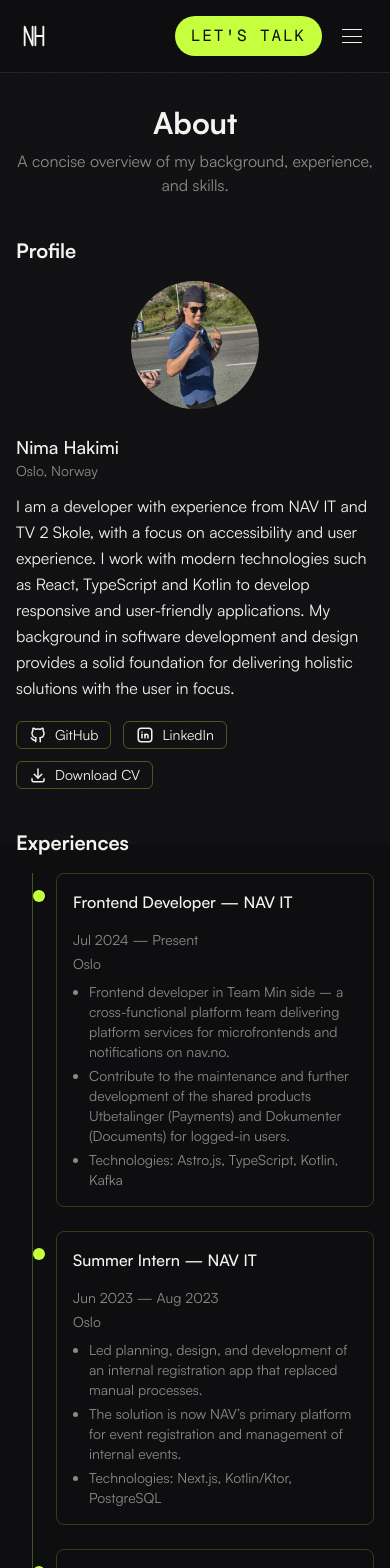
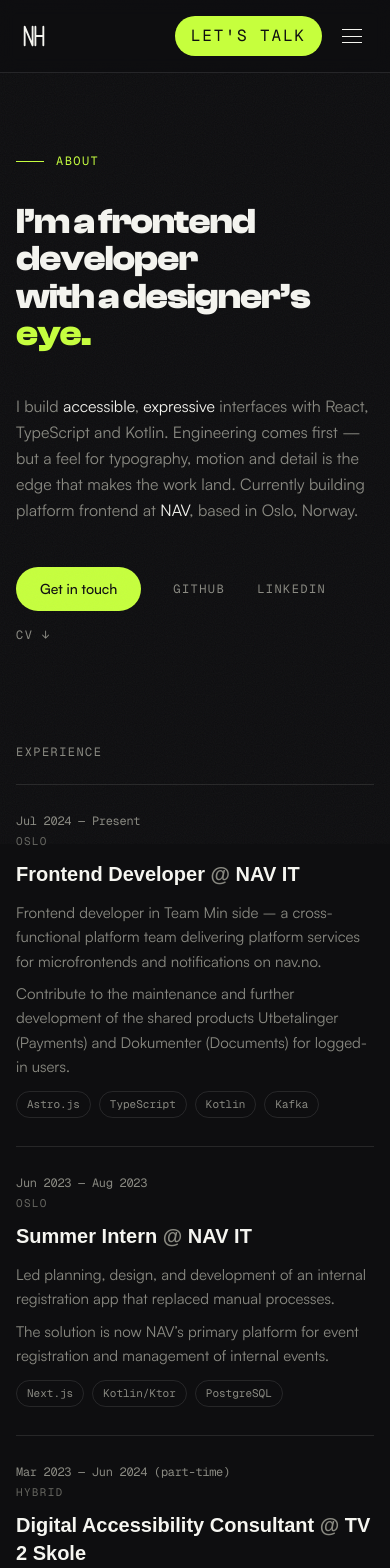
Before and after one commit to nimkimi/hackimi, a Next.js app: page /about in a window 390 px wide. Shown: the top 1568 px of the page. Built offline with nearby package versions, Linux system fonts and the light colour scheme; a web font is replaced by a local one.

Commit message:
feat(about,contact): restyle to v3 system + big-type contact on home (contact logic unchanged)

```diff
--- a/src/app/about/page.tsx
+++ b/src/app/about/page.tsx
@@ -1,223 +1,264 @@
-import AnimatedSection from '@/components/AnimatedSection';
 import about from '@/data/about';
 import { buildPageMetadata } from '@/lib/metadata';
-import Image from 'next/image';
-import Link from 'next/link';
-import { IconBrandGithub, IconBrandLinkedin, IconDownload } from '@tabler/icons-react';
+import { SITE_EMAIL } from '@/lib/site';
+import Reveal from '@/components/motion/Reveal';
+import UnderlineLink from '@/components/motion/UnderlineLink';
+import MagneticButton from '@/components/motion/MagneticButton';
 
 export const metadata = buildPageMetadata({
   title: 'About',
-  description: 'Learn about the experience, education, and skills of frontend developer Nima Hakimi based in Oslo.',
+  description:
+    'Nima Hakimi — frontend developer with a designer’s eye, building accessible, expressive web interfaces. Experience, education, and skills.',
   path: '/about',
 });
 
+/** Small mono-labelled section header with a hairline rule beneath it. */
+function SectionLabel({ children }: { children: React.ReactNode }) {
+  return (
+    <Reveal>
+      <h2 className="mono-label">{children}</h2>
+    </Reveal>
+  );
+}
+
 export default function AboutPage() {
   return (
-    <AnimatedSection>
-      <article className="space-y-10 max-w-4xl mx-auto">
-        <header className="space-y-2 text-center animate-fade-in-up" style={{ animationDelay: '40ms' }}>
-          <h1 className="text-3xl sm:text-4xl font-bold">About</h1>
-          <p className="muted max-w-2xl mx-auto">A concise overview of my background, experience, and skills.</p>
-        </header>
+    <article className="py-12 sm:py-16">
+      {/* Intro — developer-first identity, design taste as the edge */}
+      <header className="max-w-5xl">
+        <Reveal>
+          <div className="mb-[clamp(1.25rem,4vh,2.25rem)] flex items-center gap-3">
+            <span aria-hidden className="h-px w-7 bg-accent" />
+            <span className="mono-label text-accent">About</span>
+          </div>
+        </Reveal>
 
-        <section className="space-y-4">
-          <h2 className="text-xl font-semibold">Profile</h2>
-          <div className="flex flex-col md:flex-row gap-6 items-center md:items-start">
-            <div
-              className="w-32 h-32 relative rounded-full overflow-hidden flex-shrink-0 animate-fade-in-up"
-              style={{ animationDelay: '60ms' }}
+        <h1
+          className="font-display font-bold leading-[1.04] tracking-tight"
+          style={{ fontSize: 'clamp(2.25rem, 6.5vw, 4.5rem)' }}
         >
-              <Image
-                src={about.photo}
-                alt={about.name}
-                fill
-                className="object-cover"
-                sizes="(max-width: 768px) 100vw, 33vw"
-                priority
-              />
-            </div>
-            <div className="space-y-3">
-              <div className="animate-fade-in-up" style={{ animationDelay: '120ms' }}>
-                <h3 className="text-lg font-medium">{about.name}</h3>
-                <p className="text-sm text-muted dark:text-muted">{about.location}</p>
-              </div>
-              <p className="animate-fade-in-up leading-relaxed max-w-3xl" style={{ animationDelay: '160ms' }}>
-                {about.summary}
+          <span className="block overflow-hidden">
+            <Reveal>I’m a frontend developer</Reveal>
+          </span>
+          <span className="block overflow-hidden">
+            <Reveal delay={0.06}>
+              with a designer’s <span className="text-accent">eye.</span>
+            </Reveal>
+          </span>
+        </h1>
+
+        <Reveal delay={0.12} className="mt-[clamp(1.5rem,5vh,2.5rem)]">
+          <p className="measure text-[clamp(1rem,2vw,1.25rem)] leading-relaxed text-muted">
+            I build <span className="text-ink">accessible</span>, <span className="text-ink">expressive</span>{' '}
+            interfaces with React, TypeScript and Kotlin. Engineering comes first — but a feel for typography, motion
+            and detail is the edge that makes the work land. Currently building platform frontend at{' '}
+            <span className="text-ink">NAV</span>, based in {about.location}.
           </p>
-              <div className="animate-fade-in-up flex flex-wrap gap-3 pt-2" style={{ animationDelay: '200ms' }}>
+        </Reveal>
+
+        <Reveal delay={0.2} className="mt-[clamp(1.75rem,6vh,2.75rem)]">
+          <div className="flex flex-wrap items-center gap-x-8 gap-y-4">
+            <MagneticButton href="/contact">Get in touch</MagneticButton>
             {about.profiles.map((profile) => (
-                  <a
+              <UnderlineLink
                 key={profile.platform}
                 href={profile.url}
                 target="_blank"
-                    rel="noopener noreferrer"
-                    className="inline-flex items-center gap-2 text-sm px-3 py-1 rounded-md border border-accent/30 dark:border-accent/30 hover:bg-accent/10 dark:hover:bg-accent/10 transition-colors"
+                rel="noreferrer"
+                className="font-mono text-xs uppercase tracking-[0.12em] text-muted"
               >
-                    {profile.platform === 'GitHub' ? (
-                      <IconBrandGithub size={18} className="shrink-0" aria-hidden="true" />
-                    ) : (
-                      <IconBrandLinkedin size={18} className="shrink-0" aria-hidden="true" />
+                {profile.platform}
+              </UnderlineLink>
+            ))}
+            <UnderlineLink
+              href="/cv.pdf"
+              className="font-mono text-xs uppercase tracking-[0.12em] text-muted"
+            >
+              CV ↓
+            </UnderlineLink>
+          </div>
+        </Reveal>
+      </header>
+
+      {/* Experience — hairline-separated rows */}
+      <section className="mt-[clamp(4rem,12vh,7rem)]">
+        <SectionLabel>Experience</SectionLabel>
+
+        <div className="mt-6 border-t border-white/10">
+          {about.experience.map((exp, i) => (
+            <Reveal key={`${exp.company}-${exp.title}`} delay={i * 0.04}>
+              <div className="grid grid-cols-1 gap-y-3 border-b border-white/10 py-7 md:grid-cols-[10rem_1fr] md:gap-x-8">
+                <div className="flex flex-col gap-1">
+                  <span className="font-mono text-xs tabular-nums tracking-tight text-muted">{exp.period}</span>
+                  {exp.location && (
+                    <span className="font-mono text-[0.6875rem] uppercase tracking-[0.12em] text-muted/70">
+                      {exp.location}
+                    </span>
                   )}
-                    <span className="leading-none">{profile.platform}</span>
-                  </a>
+                </div>
+
+                <div>
+                  <h3 className="font-display text-xl font-semibold leading-snug sm:text-2xl">
+                    {exp.title}
+                    {exp.company ? (
+                      <>
+                        {' '}
+                        <span className="text-muted">@</span> {exp.company}
+                      </>
+                    ) : null}
+                  </h3>
+                  <ul className="measure mt-3 space-y-2">
+                    {exp.details.map((detail, j) => {
+                      const techMatch = detail.match(/^Technologies:\s*(.+)$/);
+                      if (techMatch) {
+                        return (
+                          <li key={j} className="flex flex-wrap gap-2 pt-1">
+                            {techMatch[1].split(/,\s*/).map((tech) => (
+                              <span
+                                key={tech}
+                                className="rounded-full border border-white/10 px-2.5 py-1 font-mono text-[0.6875rem] text-muted"
+                              >
+                                {tech}
+                              </span>
                             ))}
-                <a
-                  href="/cv.pdf"
-                  download
-                  className="inline-flex items-center gap-2 text-sm px-3 py-1 rounded-md border border-accent/30 dark:border-accent/30 hover:bg-accent/10 dark:hover:bg-accent/10 transition-colors"
-                >
-                  <IconDownload size={18} className="shrink-0" aria-hidden="true" />
-                  <span className="leading-none">Download CV</span>
-                </a>
+                          </li>
+                        );
+                      }
+                      return (
+                        <li key={j} className="text-[0.9375rem] leading-relaxed text-muted">
+                          {detail}
+                        </li>
+                      );
+                    })}
+                  </ul>
                 </div>
               </div>
+            </Reveal>
+          ))}
         </div>
       </section>
 
-        <section className="space-y-4">
-          <h2 className="text-xl font-semibold">Experiences</h2>
-          <ul className="relative space-y-6 before:absolute before:left-4 before:top-0 before:h-full before:w-px before:bg-accent/30 dark:before:bg-accent/30">
-            {about.experience.map((exp, i) => (
-              <li
-                key={`${exp.company}-${exp.title}`}
-                className="relative ml-10 rounded-lg border border-accent/20 dark:border-accent/20 p-4 animate-fade-in-up"
-                style={{ animationDelay: `${i * 80}ms` }}
-              >
-                <span className="absolute -left-6 top-4 h-3 w-3 rounded-full bg-accent dark:bg-accent shadow" />
-                <div className="flex items-center justify-between gap-4 flex-wrap">
-                  <h3 className="font-medium">
-                    {exp.title}
-                    {exp.company ? ` — ${exp.company}` : ''}
+      {/* Education */}
+      <section className="mt-[clamp(4rem,12vh,7rem)]">
+        <SectionLabel>Education</SectionLabel>
+
+        <div className="mt-6 border-t border-white/10">
+          {about.education.map((edu, i) => (
+            <Reveal key={`${edu.institution}-${edu.degree}`} delay={i * 0.04}>
+              <div className="grid grid-cols-1 gap-y-2 border-b border-white/10 py-6 md:grid-cols-[10rem_1fr] md:gap-x-8">
+                <span className="font-mono text-xs tabular-nums tracking-tight text-muted">{edu.period}</span>
+                <div>
+                  <h3 className="text-base font-medium leading-snug sm:text-lg">
+                    {edu.degree} <span className="text-muted">@</span> {edu.institution}
                   </h3>
-                  <span className="text-sm text-muted dark:text-muted">{exp.period}</span>
-                </div>
-                {exp.location && (
-                  <p className="text-sm text-muted dark:text-muted mt-1">{exp.location}</p>
-                )}
-                <ul className="mt-2 space-y-1">
-                  {exp.details.map((detail, j) => (
-                    <li key={j} className="text-sm ml-4 list-disc text-muted dark:text-muted">
+                  <div className="mt-1 flex flex-wrap gap-x-3 gap-y-1 text-sm text-muted">
+                    {edu.location && <span>{edu.location}</span>}
+                    {edu.details?.map((detail) => (
+                      <span key={detail} className="text-muted">
                         {detail}
-                    </li>
-                  ))}
-                </ul>
-              </li>
-            ))}
-          </ul>
-        </section>
-
-        <section className="space-y-4">
-          <h2 className="text-xl font-semibold">Education</h2>
-          <ul className="space-y-3">
-            {about.education.map((edu, i) => (
-              <li
-                key={`${edu.institution}-${edu.degree}`}
-                className="rounded-lg border border-accent/20 dark:border-accent/20 p-4 animate-fade-in-up"
-                style={{ animationDelay: `${i * 70}ms` }}
-              >
-                <div className="flex items-center justify-between flex-wrap gap-2">
-                  <h3 className="font-medium">
-                    {edu.degree} — {edu.institution}
-                  </h3>
-                  <span className="text-sm text-muted dark:text-muted">{edu.period}</span>
-                </div>
-                {edu.location && (
-                  <p className="text-sm text-muted dark:text-muted mt-1">{edu.location}</p>
-                )}
-                {edu.details && edu.details.length > 0 && (
-                  <ul className="mt-2 space-y-1">
-                    {edu.details.map((detail, j) => (
-                      <li key={j} className="text-sm ml-4 list-disc text-muted dark:text-muted">
-                        {detail}
-                      </li>
-                    ))}
-                  </ul>
-                )}
-              </li>
-            ))}
-          </ul>
-        </section>
-
-        <section className="space-y-4 animate-fade-in-up" style={{ animationDelay: '100ms' }}>
-          <h2 className="text-xl font-semibold">Skills</h2>
-          <div className="grid grid-cols-1 md:grid-cols-2 gap-6">
-            <div>
-              <h3 className="text-md font-medium mb-3">Technical</h3>
-              <div className="flex flex-wrap gap-2">
-                {about.skills.technical.map((skill) => (
-                  <span
-                    key={skill}
-                    className="text-sm px-3 py-1 rounded-md border border-accent/30 dark:border-accent/30"
-                  >
-                    {skill}
-                  </span>
-                ))}
-              </div>
-            </div>
-            <div>
-              <h3 className="text-md font-medium mb-3">Personal</h3>
-              <div className="flex flex-wrap gap-2">
-                {about.skills.personal.map((skill) => (
-                  <span
-                    key={skill}
-                    className="text-sm px-3 py-1 rounded-md border border-accent/30 dark:border-accent/30"
-                  >
-                    {skill}
                       </span>
                     ))}
                   </div>
                 </div>
               </div>
-        </section>
-
-        <section className="space-y-4 animate-fade-in-up" style={{ animationDelay: '120ms' }}>
-          <h2 className="text-xl font-semibold">Languages</h2>
-          <div className="flex flex-wrap gap-4">
-            {about.languages.map((language) => (
-              <div key={language.name} className="flex flex-col items-center">
-                <span className="font-medium">{language.name}</span>
-                <div className="flex mt-1">
-                  {Array.from({ length: 5 }).map((_, i) => (
-                    <span
-                      key={i}
-                      className={`w-2 h-2 mx-0.5 rounded-full ${
-                        i < language.proficiency
-                          ? 'bg-accent dark:bg-accent'
-                          : 'bg-accent/20 dark:bg-accent/20'
-                      }`}
-                    />
-                  ))}
-                </div>
-              </div>
+            </Reveal>
           ))}
         </div>
       </section>
 
-        <section className="space-y-4 animate-fade-in-up" style={{ animationDelay: '140ms' }}>
-          <h2 className="text-xl font-semibold">Interests</h2>
-          <div className="flex flex-wrap gap-2">
+      {/* Skills + Languages + Interests grid */}
+      <section className="mt-[clamp(4rem,12vh,7rem)] grid grid-cols-1 gap-x-12 gap-y-12 lg:grid-cols-2">
+        <div>
+          <SectionLabel>Technical</SectionLabel>
+          <Reveal delay={0.04}>
+            <ul className="mt-6 flex flex-wrap gap-2">
+              {about.skills.technical.map((skill) => (
+                <li
+                  key={skill}
+                  className="rounded-full border border-white/10 px-3 py-1.5 font-mono text-xs text-muted transition-colors hover:border-accent/40 hover:text-ink"
+                >
+                  {skill}
+                </li>
+              ))}
+            </ul>
+          </Reveal>
+        </div>
+
+        <div>
+          <SectionLabel>Strengths</SectionLabel>
+          <Reveal delay={0.04}>
+            <ul className="mt-6 flex flex-wrap gap-2">
+              {about.skills.personal.map((skill) => (
+                <li
+                  key={skill}
+                  className="rounded-full border border-white/10 px-3 py-1.5 font-mono text-xs text-muted transition-colors hover:border-accent/40 hover:text-ink"
+                >
+                  {skill}
+                </li>
+              ))}
+            </ul>
+          </Reveal>
+        </div>
+
+        <div>
+          <SectionLabel>Languages</SectionLabel>
+          <div className="mt-6 border-t border-white/10">
+            {about.languages.map((language, i) => (
+              <Reveal key={language.name} delay={i * 0.03}>
+                <div className="flex items-center justify-between gap-4 border-b border-white/10 py-3">
+                  <span className="text-sm">{language.name}</span>
+                  <span aria-hidden className="flex gap-1.5">
+                    {Array.from({ length: 5 }).map((_, dot) => (
+                      <span
+                        key={dot}
+                        className={`h-1.5 w-1.5 rounded-full ${
+                          dot < language.proficiency ? 'bg-accent' : 'bg-white/15'
+                        }`}
+                      />
+                    ))}
+                  </span>
+                  <span className="sr-only">
+                    Proficiency {language.proficiency} of 5
+                  </span>
+                </div>
+              </Reveal>
+            ))}
+          </div>
+        </div>
+
+        <div>
+          <SectionLabel>Interests</SectionLabel>
+          <Reveal delay={0.04}>
+            <ul className="mt-6 flex flex-wrap gap-2">
               {about.interests.map((interest) => (
-              <span
+                <li
                   key={interest}
-                className="text-sm px-3 py-1 rounded-md border border-accent/30 dark:border-accent/30"
+                  className="rounded-full border border-white/10 px-3 py-1.5 font-mono text-xs text-muted"
                 >
                   {interest}
-              </span>
+                </li>
               ))}
+            </ul>
+          </Reveal>
         </div>
       </section>
 
-        <section className="space-y-4 animate-fade-in-up" style={{ animationDelay: '160ms' }}>
-          <h2 className="text-xl font-semibold">Contact</h2>
-          <p>
-            Do you want to know more about my work or have questions? Feel free to contact me via{' '}
-            <Link href="/contact" className="text-accent dark:text-accent hover:underline">
-              the contact page
-            </Link>
+      {/* Closing contact nudge */}
+      <section className="mt-[clamp(4rem,12vh,7rem)] border-t border-white/10 pt-12">
+        <Reveal>
+          <p className="measure text-lg leading-relaxed text-muted sm:text-xl">
+            Want to know more about my work, or talk about a role?{' '}
+            <UnderlineLink href="/contact" className="text-ink">
+              Send me a message
+            </UnderlineLink>{' '}
+            or email{' '}
+            <UnderlineLink href={`mailto:${SITE_EMAIL}`} className="text-ink">
+              {SITE_EMAIL}
+            </UnderlineLink>
             .
           </p>
+        </Reveal>
       </section>
     </article>
-    </AnimatedSection>
   );
 }
--- a/src/app/page.tsx
+++ b/src/app/page.tsx
@@ -5,6 +5,7 @@ import UnderlineLink from '@/components/motion/UnderlineLink';
 import WorkRow from '@/components/work/WorkRow';
 import PlaygroundSection from '@/components/playground/PlaygroundSection';
 import work from '@/data/work';
+import { SITE_EMAIL, SITE_SOCIAL_LINKS } from '@/lib/site';
 
 export const metadata = buildPageMetadata({
   title: 'Portfolio',
@@ -93,9 +94,44 @@ export default function Home() {
         <PlaygroundSection />
       </section>
 
-      {/* Anchor placeholders — filled by later tasks */}
-      <section id="contact" className="scroll-mt-24 py-24">
-        <h2 className="mono-label">Get in touch</h2>
+      {/* Contact — big-type closing moment */}
+      <section id="contact" className="scroll-mt-24 border-t border-white/10 py-24">
+        <Reveal>
+          <h2 className="mono-label text-accent">Open to frontend roles</h2>
+        </Reveal>
+
+        <h3
+          className="mt-6 font-display font-bold leading-[1.02] tracking-tight"
+          style={{ fontSize: 'clamp(2.75rem, 11vw, 8rem)' }}
+        >
+          <span className="block overflow-hidden">
+            <Reveal>Let’s talk.</Reveal>
+          </span>
+        </h3>
+
+        <Reveal delay={0.1} className="mt-[clamp(1.5rem,5vh,2.5rem)]">
+          <p className="measure text-[clamp(1rem,2.1vw,1.3125rem)] leading-relaxed text-muted">
+            Looking for a frontend developer who sweats the details? I’m{' '}
+            <span className="text-ink">open to new opportunities</span> — let’s get into it.
+          </p>
+        </Reveal>
+
+        <Reveal delay={0.2} className="mt-[clamp(2rem,7vh,3.5rem)]">
+          <div className="flex flex-wrap items-center gap-x-8 gap-y-4">
+            <MagneticButton href="/contact">Start a conversation</MagneticButton>
+            <UnderlineLink href={`mailto:${SITE_EMAIL}`} className="text-muted">
+              {SITE_EMAIL}
+            </UnderlineLink>
+            <UnderlineLink
+              href={SITE_SOCIAL_LINKS.github}
+              target="_blank"
+              rel="noreferrer"
+              className="text-muted"
+            >
+              GitHub
+            </UnderlineLink>
+          </div>
+        </Reveal>
       </section>
     </>
   );
```
Also changed, not shown: src/app/contact/ContactClient.tsx (+82 -35 lines), src/components/Toast.tsx (+8 -12 lines). Lines whose indentation alone changed are shown as unchanged.
